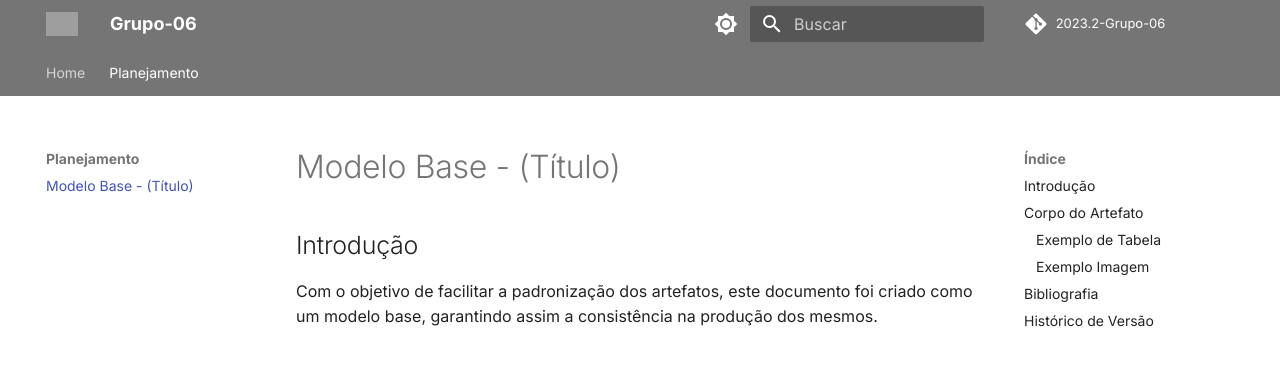
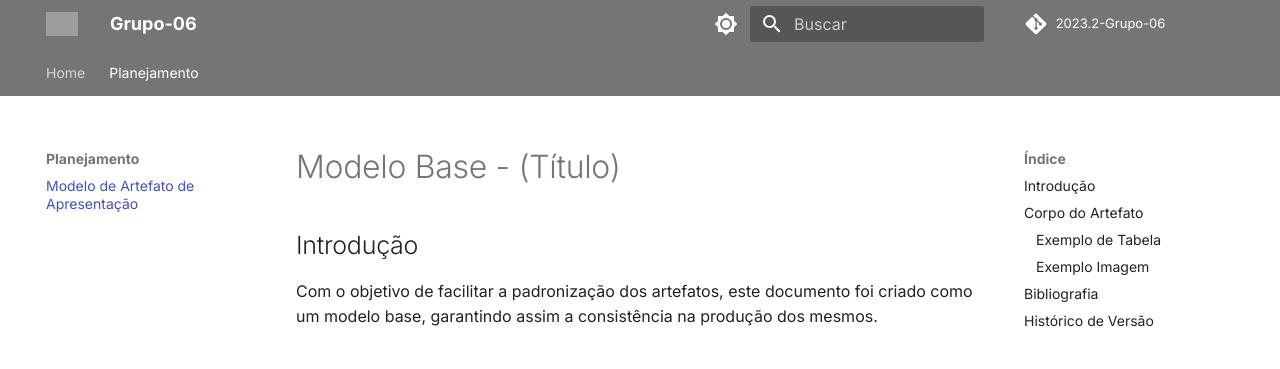
Before and after one commit to Requisitos-de-Software/2023.2-Skoob, an MkDocs documentation site: the page built from docs/planejamento/modelo_artefato_apresentação.md, in a window 1280 px wide. Shown: the top 369 px of the page. Built offline with MkDocs 1.6.1 and Material for MkDocs 9.7.7, drawn with Linux system fonts in a browser that asks for light colours; some web fonts are replaced; comment, search, counter and statistics services are not loaded; grey boxes are pictures that could not be loaded.

Commit message:
gitpages

```diff
--- a/mkdocs.yml
+++ b/mkdocs.yml
@@ -28,10 +28,10 @@ theme:
     - navigation.section
 
 nav:
-  - Home:
-    - index.md
+  - Home: index.md
   - Planejamento:
-    - planejamento/modelo_artefato_apresentação.md
+    - "Modelo de Artefato de Apresentação": planejamento/modelo_artefato_apresentação.md
+
 
 repo_name: 2023.2-Grupo-06
 repo_url: https://github.com/Requisitos-de-Software/2023.2-Grupo06
```
